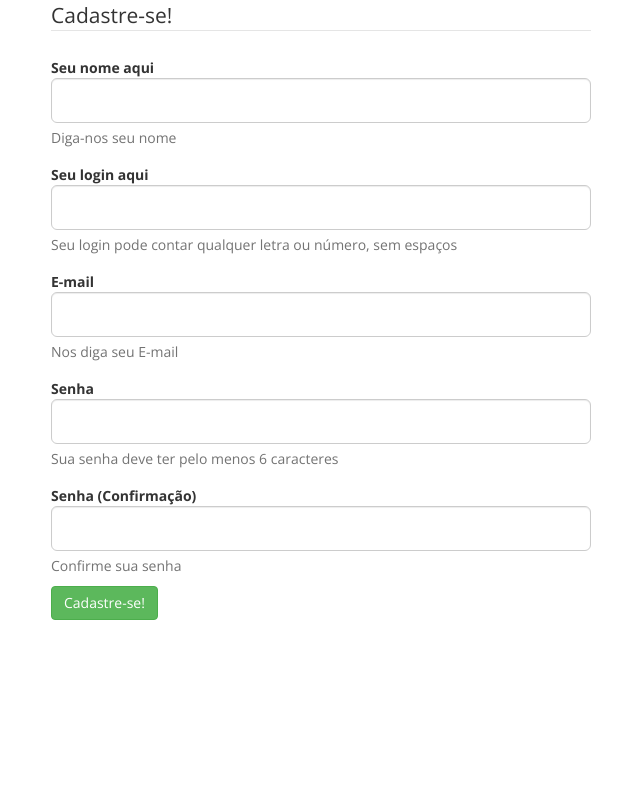
After one commit to lordivel/GermanServer, a Flask app: template GermanServer/templates/signup.html in a window 1280 px wide. The commit adds this page. Shown: the whole page, without its empty margins (34-674 px from the left). Run offline with Flask 2, Linux system fonts and the light colour scheme; the template is opened without the code that fills it, so the values that code supplies are empty; parts of the project's set-up code (start-up, migrations or seed data) failed here and were passed over.

Commit message:
ClipCult 1.0
Site pronto. Adiciona usuário quase pronto, signup form em progresso.

```diff
--- a/GermanServer/server.py
+++ b/GermanServer/server.py
@@ -78,6 +78,13 @@ def new_experience():
     con.close()
     return jsonify({'Resultado': "Inserido com Sucesso"}), 201
 
+@app.route('/clipcult/api/v1.0/user', methods=['GET'])
+def new_user():
+	con = engine.connect()
+	con.execute(user.insert(), name='admin', login = 'admin', email='admin@localhost', passwd='teste123')
+	con.close()
+	return jsonify({'Resultado': "Cadastro Realizado Com Sucesso"}), 201
+
 # ERROR HANDLING
 
 @app.errorhandler(404)
@@ -102,10 +109,6 @@ def auth_failure(error):
 def render_map():
 	return render_template('map.html')
 
-#@app.route('/clipcultexperiences/api/v1.0/form')
-#def render_form():
-	#return render_template('form.html')
-
 @app.route('/clipcultexperiences/api/v1.0/index')
 def render_index():
 	return render_template('index.html')
@@ -114,6 +117,9 @@ def render_index():
 def render_clipcult_index():
 	return render_template('clipcultindex.html')
 
+@app.route('/clipcult/api/v1.0/signup')
+def render_clipcult_signup():
+	return render_template('signup.html')
 #END OF HTML PART
 
 #INITIALIZE
--- a/GermanServer/static/clipcult/styles.css
+++ b/GermanServer/static/clipcult/styles.css
@@ -27,7 +27,7 @@ body {
 /* Set the fixed height of the footer here */
 #footer {
   height: 60px;
-  color: #0000FF;
+  color: #024828;
   margin-top:50px;
   padding-top:20px;
   padding-bottom:20px;
@@ -77,7 +77,7 @@ body {
 }
 
 #footer {
-  background-color:#0000FF;
+  background-color:#024828;
 }
 
 #footer a {
@@ -138,7 +138,7 @@ h1 {
 
 /* customize nav style */
 .navbar-custom {
-    background-color: #0000FF;
+    background-color: #024828;
 	font-weight:700;
     text-transform:uppercase;
     border-width:0;
@@ -210,7 +210,7 @@ section {
 }
 
 .bg-1 {
-	background: url('/static/clipcult/image/cristo.jpg') no-repeat center center fixed;
+	background: url('/static/clipcult/image/3.jpg') no-repeat center center fixed;
     -webkit-background-size: cover;
   	-moz-background-size: cover;
   	-o-background-size: cover;
@@ -218,7 +218,7 @@ section {
 }
 
 .bg-2 {
-	background: url('/static/clipcult/image/sao.jpg') no-repeat center center fixed;
+	background: url('/static/clipcult/image/6.jpg') no-repeat center center fixed;
     -webkit-background-size: cover;
   	-moz-background-size: cover;
   	-o-background-size: cover;
@@ -226,7 +226,7 @@ section {
 }
 
 .bg-3 {
-	background: url('/static/clipcult/image/estatuas2.jpg') no-repeat center center fixed;
+	background: url('/static/clipcult/image/5.jpg') no-repeat center center fixed;
     -webkit-background-size: cover;
   	-moz-background-size: cover;
   	-o-background-size: cover;
--- /dev/null
+++ b/GermanServer/templates/signup.html
@@ -0,0 +1,81 @@
+<!DOCTYPE html>
+<html lang="en">
+	<head>
+		<meta http-equiv="content-type" content="text/html; charset=UTF-8">
+		<meta charset="utf-8">
+		<title>ClipCult</title>
+		<meta name="generator" content="Bootply" />
+		<meta name="viewport" content="width=device-width, initial-scale=1, maximum-scale=1">
+		<link href="/static/bootstrap.min.css" type="text/css" rel="stylesheet">
+		<!--[if lt IE 9]>
+			<script src="//html5shim.googlecode.com/svn/trunk/html5.js"></script>
+		<![endif]-->
+		<link href="/static/clipcult/styles.css" type="text/css" rel="stylesheet">
+	</head>
+	<body>
+
+<div class="container">
+  <div class="row">
+  	<div class="col-md-6">
+
+          <form class="form-horizontal" action="" method="POST">
+          <fieldset>
+            <div id="legend">
+              <legend class="">Cadastre-se!</legend>
+            </div>
+
+            <div class="control-group">
+              <label class="control-label" for="name">Seu nome aqui</label>
+              <div class="controls">
+                <input type="text" id="name" name="name" placeholder="" class="form-control input-lg">
+                <p class="help-block">Diga-nos seu nome</p>
+              </div>
+            </div>
+
+            <div class="control-group">
+              <label class="control-label" for="username">Seu login aqui</label>
+              <div class="controls">
+                <input type="text" id="username" name="username" placeholder="" class="form-control input-lg">
+                <p class="help-block">Seu login pode contar qualquer letra ou número, sem espaços</p>
+              </div>
+            </div>
+
+            <div class="control-group">
+              <label class="control-label" for="email">E-mail</label>
+              <div class="controls">
+                <input type="email" id="email" name="email" placeholder="" class="form-control input-lg">
+                <p class="help-block">Nos diga seu E-mail</p>
+              </div>
+            </div>
+
+            <div class="control-group">
+              <label class="control-label" for="password">Senha</label>
+              <div class="controls">
+                <input type="password" id="password" name="password" placeholder="" class="form-control input-lg">
+                <p class="help-block">Sua senha deve ter pelo menos 6 caracteres</p>
+              </div>
+            </div>
+
+            <div class="control-group">
+              <label class="control-label" for="password_confirm">Senha (Confirmação)</label>
+              <div class="controls">
+                <input type="password" id="password_confirm" name="password_confirm" placeholder="" class="form-control input-lg">
+                <p class="help-block">Confirme sua senha</p>
+              </div>
+            </div>
+
+            <div class="control-group">
+              <!-- Button -->
+              <div class="controls">
+                <button class="btn btn-success">Cadastre-se!</button>
+              </div>
+            </div>
+          </fieldset>
+        </form>
+
+    </div>
+  </div>
+</div>
+
+	</body>
+</html>
```
Also changed, not shown: GermanServer/templates/clipcultindex.html (+45 -53 lines), GermanServer/Copia.db, GermanServer/static/clipcult/image/1.jpg (added), GermanServer/static/clipcult/image/2.jpg (added), GermanServer/static/clipcult/image/3.jpg (added), GermanServer/static/clipcult/image/4.jpg (added), GermanServer/static/clipcult/image/5.jpg (added), GermanServer/static/clipcult/image/6.jpg (added), GermanServer/static/clipcult/image/S2.png (added), GermanServer/static/clipcult/image/atelier.jpg (added), GermanServer/static/clipcult/image/brasao.jpg (added), GermanServer/static/clipcult/image/fapesq.png (added), GermanServer/static/clipcult/image/rheinahr.jpg (added), GermanServer/static/clipcult/image/sunshine.JPG (added), 1 more files.
